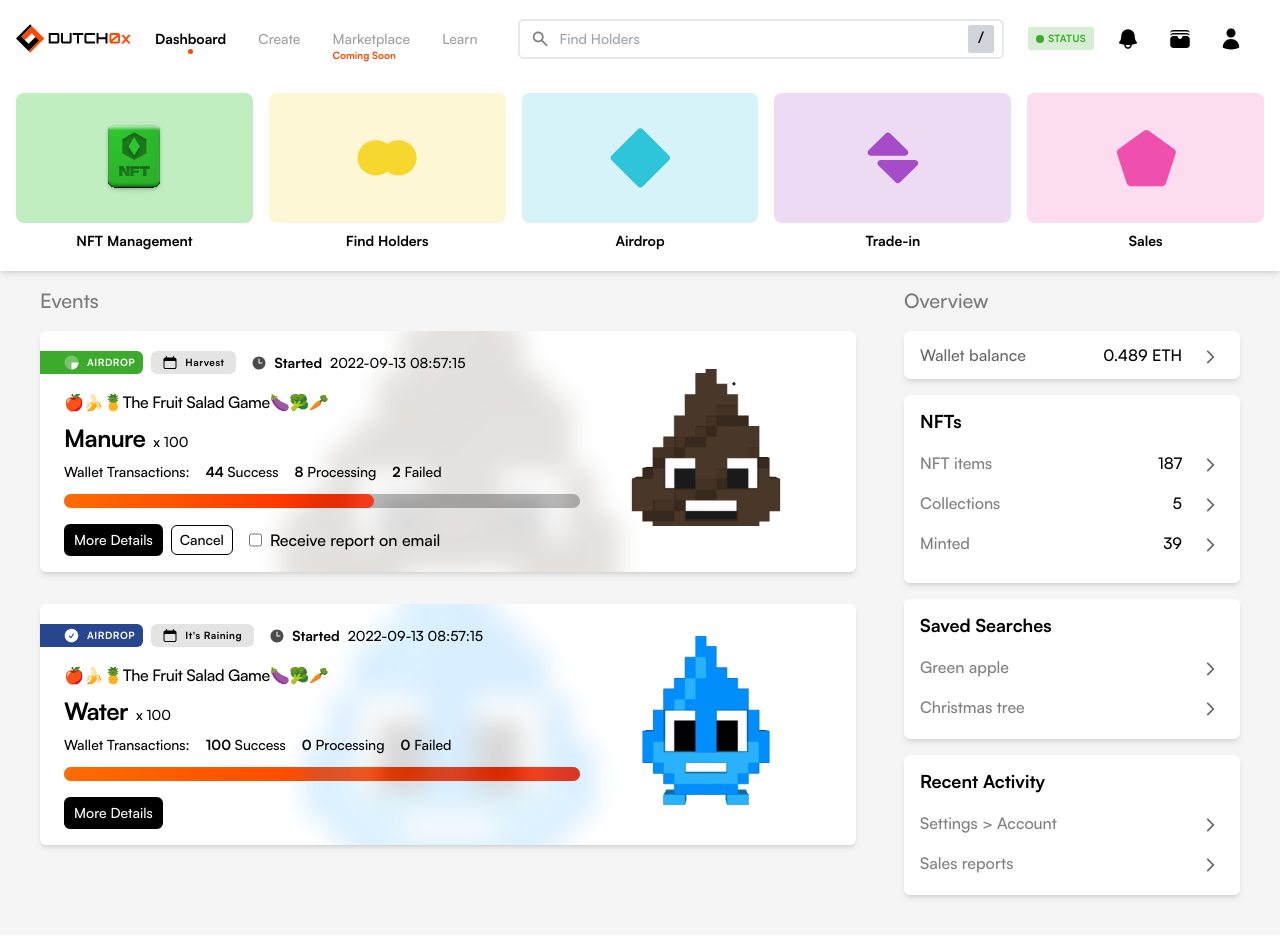
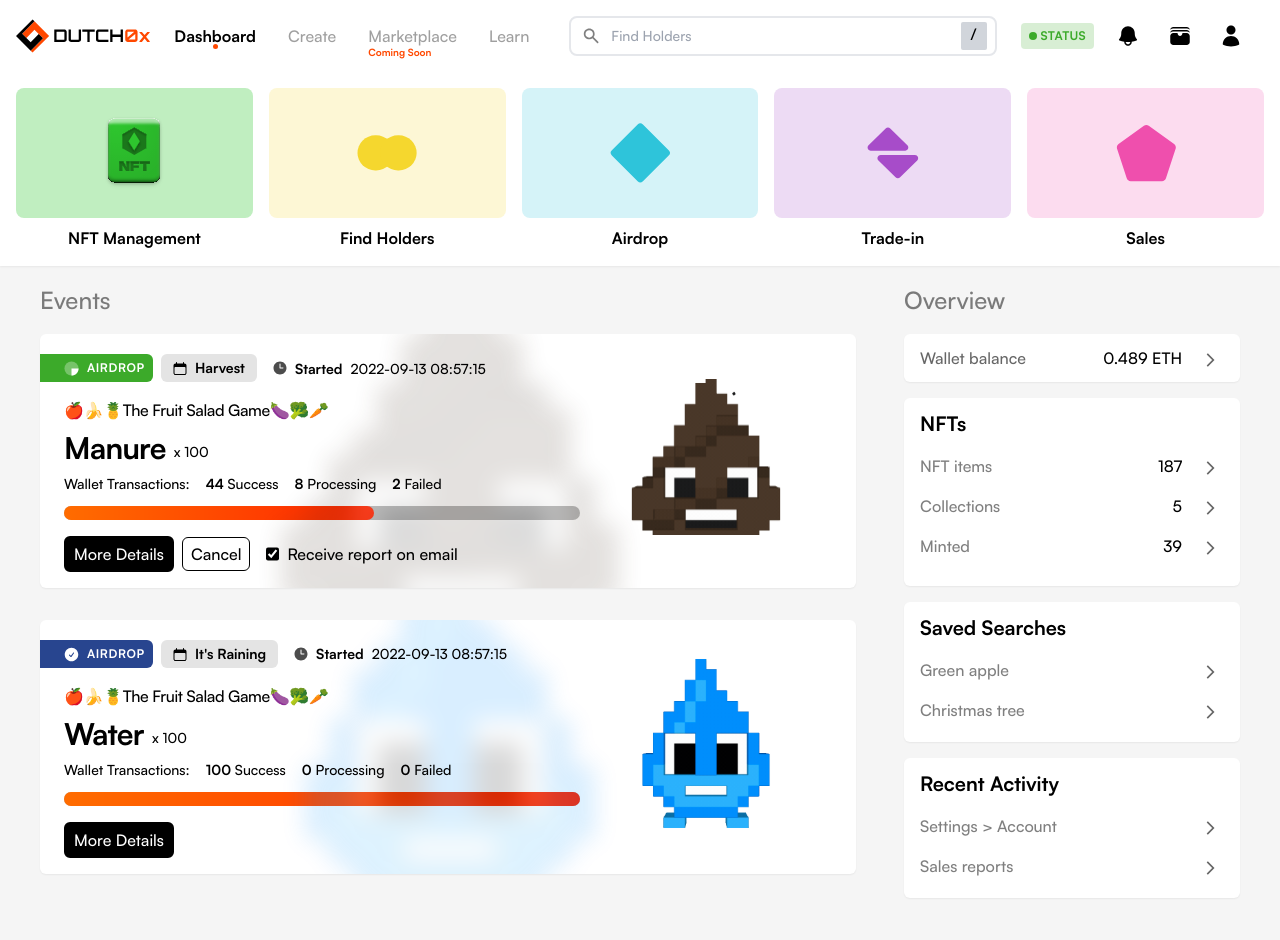
Before and after one commit to krish-7104/dutch0x, a Next.js app: page / in a window 1280 px wide. Shown: the top 940 px of the page. Built offline with nearby package versions, Linux system fonts and the light colour scheme.

Commit message:
changed font and box shadow

```diff
--- a/pages/components/Card.jsx
+++ b/pages/components/Card.jsx
@@ -5,10 +5,10 @@ const Card = () => {
   return (
     <>
       {/* First Card */}
-      <div className="bg-white mt-4 rounded-md flex justify-between items-center shadow-md pb-4 pt-2 mb-8 overflow-hidden relative">
+      <div className="bg-white mt-4 rounded-md flex justify-between items-center box-shadow pb-4 pt-2 mb-8 overflow-hidden relative">
         <div className="w-full">
           <div className="pt-3 flex">
-            <p className="bg-[#3caa2a] text-white text-[10px] font-semibold tracking-wider rounded-r-md pr-2 pl-6 py-1 flex justify-center items-center">
+            <p className="bg-[#3caa2a] text-white text-xs font-semibold tracking-wider rounded-r-md pr-2 pl-6 py-1 flex justify-center items-center">
               <svg
                 className="mr-2"
                 width="15"
@@ -31,7 +31,7 @@ const Card = () => {
               </svg>
               AIRDROP
             </p>
-            <p className="bg-[#e4e4e4] text-black text-[10px] font-bold tracking-wider rounded-md py-1 px-3 ml-2 flex justify-center items-center">
+            <p className="bg-[#e4e4e4] text-black text-sm font-bold rounded-md py-1 px-3 ml-2 flex justify-center items-center">
               <svg
                 className="mr-2"
                 width="14"
@@ -69,11 +69,11 @@ const Card = () => {
               <p className="text-[14px] z-20">2022-09-13 08:57:15</p>
             </div>
           </div>
-          <p className="tracking-tight mt-4 ml-6 z-20">
+          <p className="tracking-tight mt-4 ml-6 z-20 text-base">
             🍎🍌🍍The Fruit Salad Game🍆🥦🥕
           </p>
           <div className="flex justify-start items-center ml-6">
-            <p className="tracking-tight my-2 text-2xl font-semibold">Manure</p>
+            <p className="tracking-tight my-2 text-3xl font-semibold">Manure</p>
             <p className="text-sm ml-2 -mb-2">x 100</p>
           </div>
           <div className="flex items-center ml-6 z-20">
@@ -92,15 +92,15 @@ const Card = () => {
             <span className="h-[14px] w-[60%] block gradient rounded-[8px]"></span>
           </div>
           <div className="ml-6 flex items-center mt-4">
-            <button className="bg-black border-2 border-black text-white rounded-md text-sm py-1 px-2 z-20">
+            <button className="bg-black border-2 border-black text-white rounded-md text-base py-1 px-2 z-20">
               More Details
             </button>
-            <button className="border-[1.4px] border-black text-black rounded-md text-sm py-1 px-2 ml-2 z-20">
+            <button className="border-[1.4px] border-black text-black rounded-md text-sbasem py-1 px-2 ml-2 z-20">
               Cancel
             </button>
             <div className="ml-4 flex z-20">
-              <input type="checkbox" id="" className="accent-black" />
-              <p className="ml-2">Receive report on email</p>
+              <input type="checkbox" checked id="" className="accent-black" />
+              <p className="ml-2 text-base">Receive report on email</p>
             </div>
           </div>
         </div>
@@ -120,10 +120,10 @@ const Card = () => {
         />
       </div>
       {/* Second Card */}
-      <div className="bg-white mt-4 rounded-md flex justify-between items-center shadow-md pb-4 pt-2 mb-8 overflow-hidden relative">
+      <div className="bg-white mt-4 rounded-md flex justify-between items-center box-shadow pb-4 pt-2 mb-8 overflow-hidden relative">
         <div className="w-full">
           <div className="pt-3 flex">
-            <p className="bg-[#28458f] text-white text-[10px] flex justify-center items-center font-semibold tracking-wider rounded-r-md pr-2 pl-6 py-1">
+            <p className="bg-[#28458f] text-white text-xs flex justify-center items-center font-semibold tracking-wider rounded-r-md pr-2 pl-6 py-1">
               <svg
                 className="mr-2"
                 width="15"
@@ -141,7 +141,7 @@ const Card = () => {
               </svg>
               AIRDROP
             </p>
-            <p className="bg-[#e4e4e4] text-black text-[10px] font-bold tracking-wider rounded-md py-1 px-3 ml-2 flex justify-center items-center">
+            <p className="bg-[#e4e4e4] text-black text-sm font-bold rounded-md py-1 px-3 ml-2 flex justify-center items-center">
               <svg
                 className="mr-2"
                 width="14"
@@ -175,15 +175,15 @@ const Card = () => {
                   fill-opacity="0.7"
                 />
               </svg>
-              <p className="font-bold text-[14px] mx-2 z-20">Started</p>
-              <p className="text-[14px] z-20">2022-09-13 08:57:15</p>
+              <p className="font-bold text-sm mx-2 z-20">Started</p>
+              <p className="text-sm z-20">2022-09-13 08:57:15</p>
             </div>
           </div>
-          <p className="tracking-tight mt-4 ml-6 z-20">
+          <p className="tracking-tight mt-4 ml-6 z-20 text-base">
             🍎🍌🍍The Fruit Salad Game🍆🥦🥕
           </p>
           <div className="flex justify-start items-center ml-6">
-            <p className="tracking-tight my-2 text-2xl font-semibold">Water</p>
+            <p className="tracking-tight my-2 text-3xl font-semibold">Water</p>
             <p className="text-sm ml-2 -mb-2 z-20">x 100</p>
           </div>
           <div className="flex items-center ml-6 z-20 text-sm">
@@ -202,7 +202,7 @@ const Card = () => {
             <span className="h-[14px] w-[100%] block gradient rounded-[8px]"></span>
           </div>
           <div className="ml-6 flex items-center mt-4 z-20">
-            <button className="bg-black border-2 border-black text-white rounded-md text-sm py-1 px-2 z-20">
+            <button className="bg-black border-2 border-black text-white rounded-md text-base py-1 px-2 z-20">
               More Details
             </button>
           </div>
--- a/pages/components/Navbar.jsx
+++ b/pages/components/Navbar.jsx
@@ -6,8 +6,8 @@ const Navbar = () => {
     <div className="flex justify-between items-center w-full py-2 px-2">
       <svg
         className="mx-2 my-2 cursor-pointer"
-        width="300"
-        height="45"
+        width="400"
+        height="40"
         viewBox="0 0 146 36"
         fill="none"
         xmlns="http://www.w3.org/2000/svg"
@@ -50,24 +50,24 @@ const Navbar = () => {
         />
       </svg>
       <ul className="flex justify-between items-center">
-        <li className="text-black mx-4 text-sm font-semibold cursor-pointer flex justify-center items-center flex-col relative">
+        <li className="text-black mx-4 text-base font-semibold cursor-pointer flex justify-center items-center flex-col relative">
           <Link href="/">Dashboard</Link>
           <span className="block bg-[#FF4800] h-[5px] w-[5px] rounded-full absolute top-5"></span>
         </li>
-        <li className="text-[#00000060] mx-4 font-400 text-sm cursor-pointer font-medium">
+        <li className="text-[#00000060] mx-4 font-400 text-base cursor-pointer font-medium">
           <Link href="/">Create</Link>
         </li>
-        <li className="text-[#00000060] mx-4 font-400 text-sm cursor-pointer font-medium relative flex">
+        <li className="text-[#00000060] mx-4 font-400 text-base cursor-pointer font-medium relative flex">
           <Link href="/">Marketplace</Link>
           <span className="absolute text-[10px] top-4 text-[#FF4800] font-semibold">
             Coming Soon
           </span>
         </li>
-        <li className="text-[#00000060] mx-4 font-400 text-sm cursor-pointer font-medium">
+        <li className="text-[#00000060] mx-4 font-400 text-base cursor-pointer font-medium">
           <Link href="/">Learn</Link>
         </li>
       </ul>
-      <div className="flex justify-center items-center border-2 rounded-md border-bg-gray-300 w-full 2xl:w-[40%] 2xl:mx-auto mx-6">
+      <div className="flex justify-center items-center border-2 rounded-lg border-bg-gray-300 w-full 2xl:w-[40%] 2xl:mx-auto mx-6">
         <div className="mx-3">
           <svg
             width="16"
@@ -88,13 +88,13 @@ const Navbar = () => {
           placeholder="Find Holders"
           className="w-[100%] outline-none text-sm"
         />
-        <button className="bg-gray-300 text-black px-[10px] pb-1 rounded-sm mx-2 my-1">
+        <button className="bg-gray-300 text-black px-[10px] pb-1 rounded-[2px] mx-2 my-1">
           /
         </button>
       </div>
-      <div className="flex justify-center items-center bg-[#3CAA2A33] px-2 py-1 rounded-sm mr-4">
+      <div className="flex justify-center items-center bg-[#3CAA2A33] px-2 py-1 rounded-[4px] mr-4">
         <span className="block bg-[#3CAA2A] h-[8px] w-[8px] rounded-full mr-1"></span>
-        <p className="text-[#3CAA2A] text-[10px] tracking-wide font-semibold">
+        <p className="text-[#3CAA2A] text-[12px] tracking-wide font-semibold">
           STATUS
         </p>
       </div>
--- a/pages/components/SidePanel.jsx
+++ b/pages/components/SidePanel.jsx
@@ -3,9 +3,9 @@ import React from "react";
 const SidePanel = () => {
   return (
     <div className="w-[28%]">
-      <p className="text-[#00000080] text-xl">Overview</p>
-      <div className="shadow-md bg-white flex items-center justify-between px-4 rounded-md mt-4 py-3">
-        <p className="text-[#00000099]">Wallet balance</p>
+      <p className="text-[#00000080] text-[24px]">Overview</p>
+      <div className="box-shadow bg-white flex items-center justify-between px-4 rounded-md mt-4 py-3">
+        <p className="text-[#00000099] text-base">Wallet balance</p>
         <div className="flex justify-center items-center">
           <p>0.489 ETH</p>
           <svg
@@ -24,10 +24,10 @@ const SidePanel = () => {
           </svg>
         </div>
       </div>
-      <div className="shadow-md bg-white flex px-4 rounded-md mt-4 py-3 flex-col">
-        <p className="text-lg mb-4 font-bold">NFTs</p>
+      <div className="box-shadow bg-white flex px-4 rounded-md mt-4 py-3 flex-col">
+        <p className="text-xl mb-4 font-bold">NFTs</p>
         <div className="flex justify-between items-center mb-4">
-          <p className="text-[#00000080]">NFT items</p>
+          <p className="text-[#00000080] text-base">NFT items</p>
           <div className="flex items-center">
             <p>187</p>
             <svg
@@ -47,7 +47,7 @@ const SidePanel = () => {
           </div>
         </div>
         <div className="flex justify-between items-center mb-4">
-          <p className="text-[#00000080]">Collections</p>
+          <p className="text-[#00000080] text-base">Collections</p>
           <div className="flex items-center">
             <p>5</p>
             <svg
@@ -67,7 +67,7 @@ const SidePanel = () => {
           </div>
         </div>
         <div className="flex justify-between items-center mb-4">
-          <p className="text-[#00000080]">Minted</p>
+          <p className="text-[#00000080] text-base">Minted</p>
           <div className="flex items-center">
             <p>39</p>
             <svg
@@ -87,10 +87,10 @@ const SidePanel = () => {
           </div>
         </div>
       </div>
-      <div className="shadow-md bg-white flex px-4 rounded-md mt-4 py-3 flex-col">
-        <p className="text-lg mb-4 font-bold">Saved Searches</p>
+      <div className="box-shadow bg-white flex px-4 rounded-md mt-4 py-3 flex-col">
+        <p className="mb-4 font-bold text-xl">Saved Searches</p>
         <div className="flex justify-between items-center mb-4">
-          <p className="text-[#00000080]">Green apple</p>
+          <p className="text-[#00000080] text-base">Green apple</p>
           <svg
             className="ml-6 mr-2 mt-1"
             width="10"
@@ -107,7 +107,7 @@ const SidePanel = () => {
           </svg>
         </div>
         <div className="flex justify-between items-center mb-2">
-          <p className="text-[#00000080]">Christmas tree</p>
+          <p className="text-[#00000080] text-base">Christmas tree</p>
           <svg
             className="ml-6 mr-2 mt-1"
             width="10"
@@ -124,10 +124,10 @@ const SidePanel = () => {
           </svg>
         </div>
       </div>
-      <div className="shadow-md bg-white flex px-4 rounded-md mt-4 py-3 flex-col">
-        <p className="text-lg mb-4 font-bold">Recent Activity</p>
+      <div className="box-shadow bg-white flex px-4 rounded-md mt-4 py-3 flex-col">
+        <p className="text-xl mb-4 font-bold">Recent Activity</p>
         <div className="flex justify-between items-center mb-4">
-          <p className="text-[#00000080]">Settings &gt; Account</p>
+          <p className="text-[#00000080] text-base">Settings &gt; Account</p>
           <svg
             className="ml-6 mr-2 mt-1"
             width="10"
@@ -144,7 +144,7 @@ const SidePanel = () => {
           </svg>
         </div>
         <div className="flex justify-between items-center mb-2">
-          <p className="text-[#00000080]">Sales reports</p>
+          <p className="text-[#00000080] text-base">Sales reports</p>
           <svg
             className="ml-6 mr-2 mt-1"
             width="10"
--- a/pages/components/TopDrawer.jsx
+++ b/pages/components/TopDrawer.jsx
@@ -9,7 +9,7 @@ const TopDrawer = () => {
           <div className="bg-[#c0eec0] h-[130px] 2xl:h-[180px] w-full rounded-lg flex justify-center items-center">
             <Image src="/nft.svg" alt="nft management" width={60} height={60} />
           </div>
-          <p className="font-bold text-center mt-2 text-sm">NFT Management</p>
+          <p className="font-bold text-center mt-2 text-base">NFT Management</p>
         </li>
         <li className="h-[130px] 2xl:h-[180px] w-full mx-2">
           <div className="bg-[#fdf7d5] h-[130px] 2xl:h-[180px] w-full rounded-lg flex justify-center items-center">
@@ -20,25 +20,25 @@ const TopDrawer = () => {
               height={60}
             />
           </div>
-          <p className="font-bold text-center mt-2 text-sm">Find Holders</p>
+          <p className="font-bold text-center mt-2 text-base">Find Holders</p>
         </li>
         <li className="h-[130px] 2xl:h-[180px] w-full mx-2">
           <div className="bg-[#d5f3f8] h-[130px] 2xl:h-[180px] w-full rounded-lg flex justify-center items-center">
             <Image src="/airdrop.svg" alt="airdrop" width={60} height={60} />
           </div>
-          <p className="font-bold text-center mt-2 text-sm">Airdrop</p>
+          <p className="font-bold text-center mt-2 text-base">Airdrop</p>
         </li>
         <li className="h-[130px] 2xl:h-[180px] w-full mx-2">
           <div className="bg-[#eddbf4] h-[130px] 2xl:h-[180px] w-full rounded-lg flex justify-center items-center">
             <Image src="/tradein.svg" alt="trade in" width={60} height={60} />
           </div>
-          <p className="font-bold text-center mt-2 text-sm">Trade-in</p>
+          <p className="font-bold text-center mt-2 text-base">Trade-in</p>
         </li>
         <li className="h-[130px] 2xl:h-[180px] w-full mx-2">
           <div className="bg-[#fcdcef] h-[130px] 2xl:h-[180px] w-full rounded-lg flex justify-center items-center">
             <Image src="/sales.svg" alt="sales" width={60} height={60} />
           </div>
-          <p className="font-bold text-center mt-2 text-sm">Sales</p>
+          <p className="font-bold text-center mt-2 text-base">Sales</p>
         </li>
       </ul>
     </div>
--- a/pages/index.js
+++ b/pages/index.js
@@ -14,14 +14,14 @@ export default function Home() {
         <link rel="icon" href="/favicon.ico" />
       </Head>
       <main className="bg-[#f5f5f5] w-full min-h-[100vh] pb-10">
-        <div className="bg-white shadow-md pb-8">
+        <div className="bg-white box-shadow pb-8">
           <Navbar />
           <TopDrawer />
         </div>
         <div className="2xl:w-[85%] mx-auto">
           <div className="flex justify-between mt-4 mx-10">
             <div className="w-[68%]">
-              <p className="text-[#00000080] text-xl">Events</p>
+              <p className="text-[#00000080] text-[24px]">Events</p>
               <Card />
             </div>
             <SidePanel />
--- a/styles/globals.css
+++ b/styles/globals.css
@@ -41,3 +41,7 @@
 * {
   font-family: "Satoshi", sans-serif;
 }
+
+.box-shadow {
+  box-shadow: 0px 1px 2px rgba(0, 0, 0, 0.06);
+}
```
